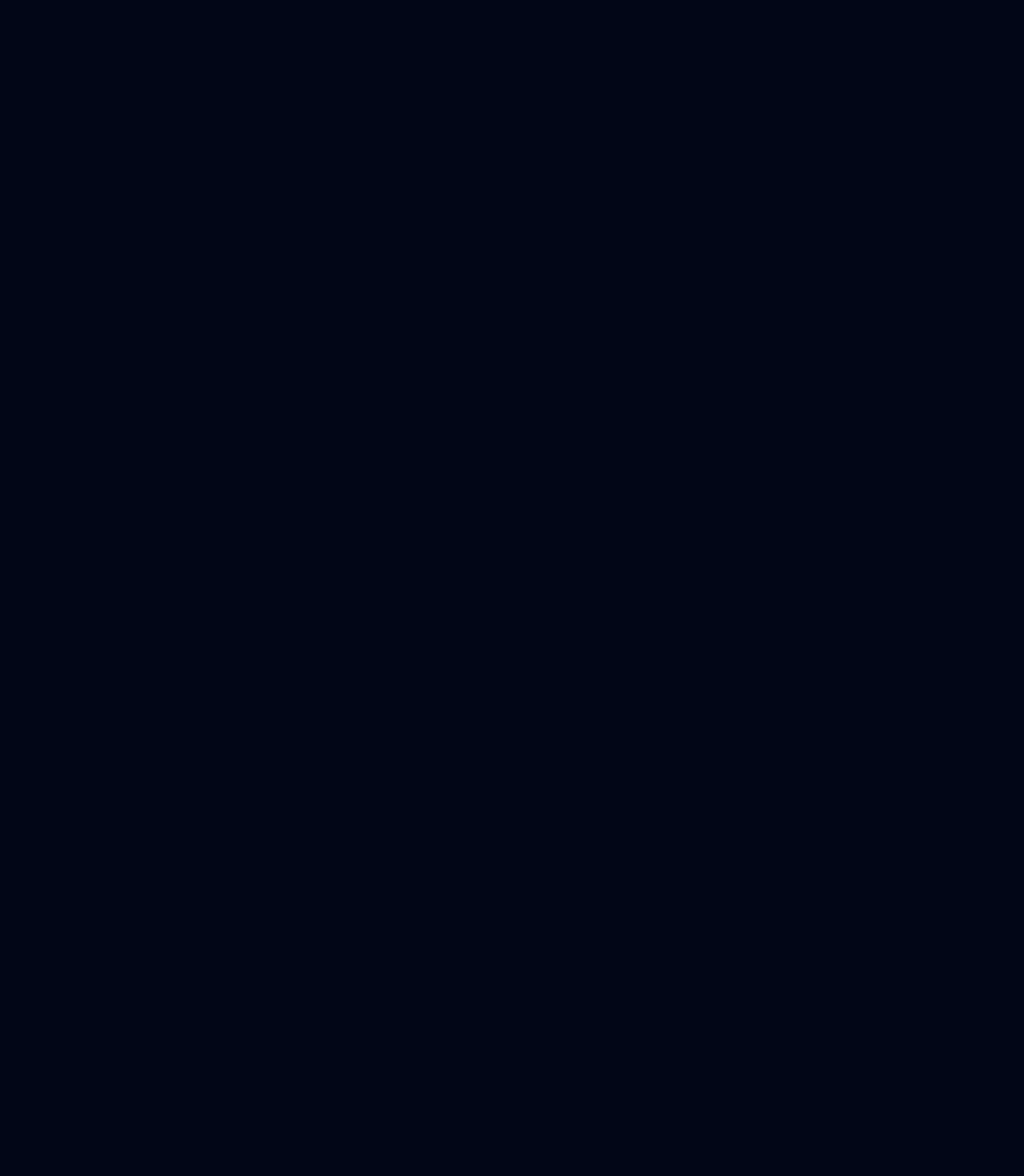
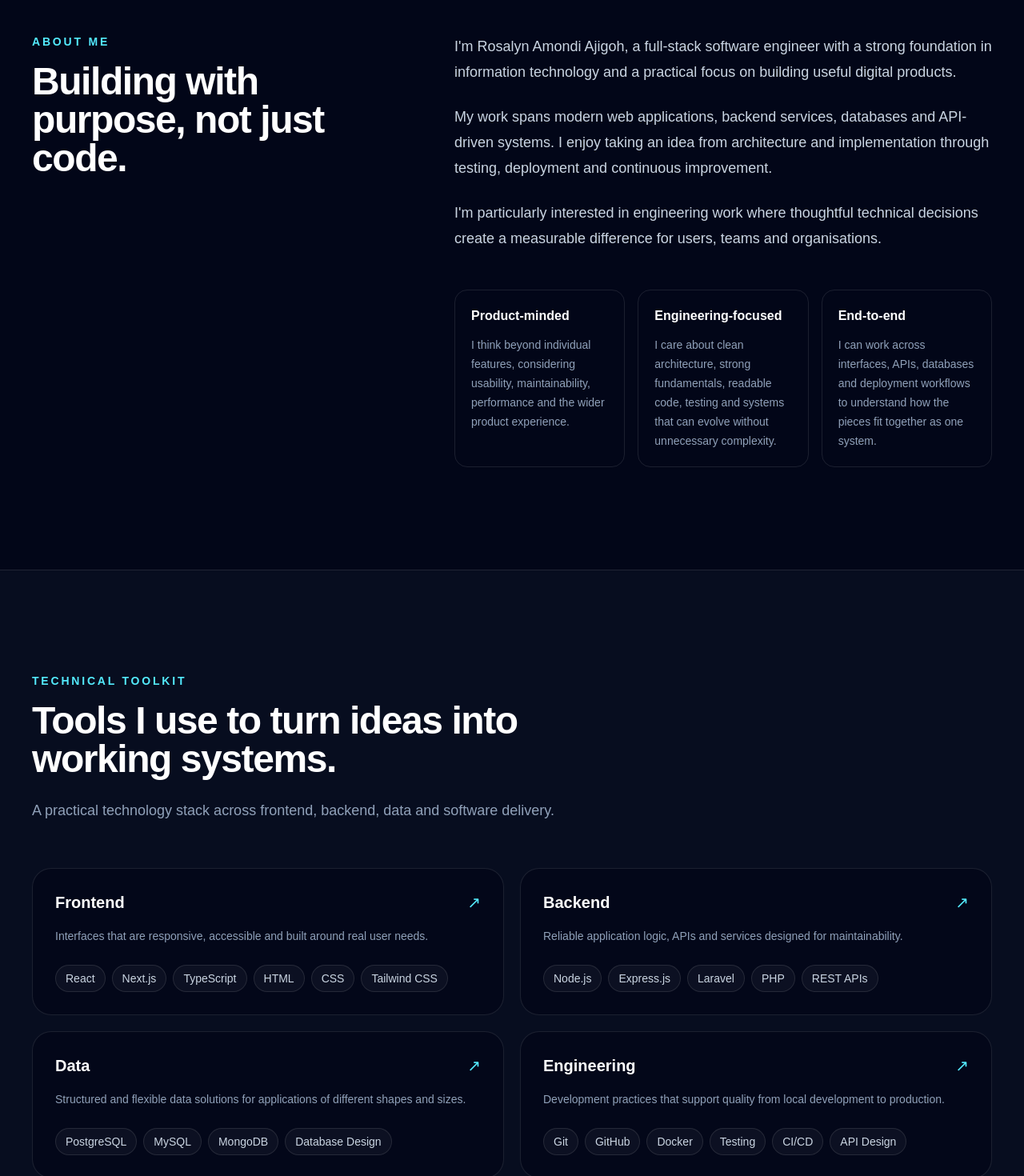
Before and after one commit to Amondi-Ajigoh/rosalyn-portfolio, a Next.js app: page / in a window 1280 px wide. Shown: the part 1120-2590 px from the top of the page at 80% size. Before the commit the page ends 1033 px from the top, so only its background shows below. Built offline with nearby package versions, Linux system fonts and the light colour scheme.

Commit message:
Add portfolio about and skills sections

```diff
--- /dev/null
+++ b/src/app/components/sections/About.tsx
@@ -0,0 +1,86 @@
+import Container from "../ui/Container";
+
+const principles = [
+  {
+    title: "Product-minded",
+    description:
+      "I think beyond individual features, considering usability, maintainability, performance and the wider product experience.",
+  },
+  {
+    title: "Engineering-focused",
+    description:
+      "I care about clean architecture, strong fundamentals, readable code, testing and systems that can evolve without unnecessary complexity.",
+  },
+  {
+    title: "End-to-end",
+    description:
+      "I can work across interfaces, APIs, databases and deployment workflows to understand how the pieces fit together as one system.",
+  },
+];
+
+export default function About() {
+  return (
+    <section
+      id="about"
+      aria-labelledby="about-heading"
+      className="border-t border-white/10 bg-slate-950 py-24 sm:py-32"
+    >
+      <Container>
+        <div className="grid gap-14 lg:grid-cols-[0.8fr_1.2fr] lg:gap-20">
+          <div>
+            <p className="text-sm font-semibold uppercase tracking-[0.2em] text-cyan-300">
+              About me
+            </p>
+
+            <h2
+              id="about-heading"
+              className="mt-4 text-4xl font-semibold tracking-[-0.03em] text-white sm:text-5xl"
+            >
+              Building with purpose, not just code.
+            </h2>
+          </div>
+
+          <div>
+            <div className="space-y-6 text-lg leading-8 text-slate-300">
+              <p>
+                I&apos;m Rosalyn Amondi Ajigoh, a full-stack software engineer
+                with a strong foundation in information technology and a
+                practical focus on building useful digital products.
+              </p>
+
+              <p>
+                My work spans modern web applications, backend services,
+                databases and API-driven systems. I enjoy taking an idea from
+                architecture and implementation through testing, deployment
+                and continuous improvement.
+              </p>
+
+              <p>
+                I&apos;m particularly interested in engineering work where
+                thoughtful technical decisions create a measurable difference
+                for users, teams and organisations.
+              </p>
+            </div>
+
+            <div className="mt-12 grid gap-4 sm:grid-cols-3">
+              {principles.map((principle) => (
+                <article
+                  key={principle.title}
+                  className="rounded-2xl border border-white/10 bg-white/0.03 p-5 transition-colors hover:border-cyan-300/20 hover:bg-white/0.05"
+                >
+                  <h3 className="text-base font-semibold text-white">
+                    {principle.title}
+                  </h3>
+
+                  <p className="mt-3 text-sm leading-6 text-slate-400">
+                    {principle.description}
+                  </p>
+                </article>
+              ))}
+            </div>
+          </div>
+        </div>
+      </Container>
+    </section>
+  );
+}
--- /dev/null
+++ b/src/app/components/sections/Skills.tsx
@@ -0,0 +1,91 @@
+import Container from "../ui/Container";
+
+const skillGroups = [
+  {
+    category: "Frontend",
+    description: "Interfaces that are responsive, accessible and built around real user needs.",
+    technologies: ["React", "Next.js", "TypeScript", "HTML", "CSS", "Tailwind CSS"],
+  },
+  {
+    category: "Backend",
+    description: "Reliable application logic, APIs and services designed for maintainability.",
+    technologies: ["Node.js", "Express.js", "Laravel", "PHP", "REST APIs"],
+  },
+  {
+    category: "Data",
+    description: "Structured and flexible data solutions for applications of different shapes and sizes.",
+    technologies: ["PostgreSQL", "MySQL", "MongoDB", "Database Design"],
+  },
+  {
+    category: "Engineering",
+    description: "Development practices that support quality from local development to production.",
+    technologies: ["Git", "GitHub", "Docker", "Testing", "CI/CD", "API Design"],
+  },
+];
+
+export default function Skills() {
+  return (
+    <section
+      id="skills"
+      aria-labelledby="skills-heading"
+      className="border-t border-white/10 bg-slate-900/40 py-24 sm:py-32"
+    >
+      <Container>
+        <div className="max-w-3xl">
+          <p className="text-sm font-semibold uppercase tracking-[0.2em] text-cyan-300">
+            Technical toolkit
+          </p>
+
+          <h2
+            id="skills-heading"
+            className="mt-4 text-4xl font-semibold tracking-[-0.03em] text-white sm:text-5xl"
+          >
+            Tools I use to turn ideas into working systems.
+          </h2>
+
+          <p className="mt-6 text-lg leading-8 text-slate-400">
+            A practical technology stack across frontend, backend, data and
+            software delivery.
+          </p>
+        </div>
+
+        <div className="mt-14 grid gap-5 md:grid-cols-2">
+          {skillGroups.map((group) => (
+            <article
+              key={group.category}
+              className="group rounded-3xl border border-white/10 bg-slate-950/70 p-7 transition duration-300 hover:-translate-y-1 hover:border-cyan-300/20"
+            >
+              <div className="flex items-center justify-between gap-4">
+                <h3 className="text-xl font-semibold text-white">
+                  {group.category}
+                </h3>
+
+                <span
+                  aria-hidden="true"
+                  className="text-xl text-cyan-300 transition-transform duration-300 group-hover:translate-x-1"
+                >
+                  ↗
+                </span>
+              </div>
+
+              <p className="mt-4 max-w-xl text-sm leading-6 text-slate-400">
+                {group.description}
+              </p>
+
+              <ul className="mt-6 flex flex-wrap gap-2">
+                {group.technologies.map((technology) => (
+                  <li
+                    key={technology}
+                    className="rounded-full border border-white/10 bg-white/[0.04] px-3 py-1.5 text-sm font-medium text-slate-300"
+                  >
+                    {technology}
+                  </li>
+                ))}
+              </ul>
+            </article>
+          ))}
+        </div>
+      </Container>
+    </section>
+  );
+}
--- a/src/app/page.tsx
+++ b/src/app/page.tsx
@@ -1,5 +1,7 @@
 import Navbar from "./components/navigation/Navbar";
+import About from "./components/sections/About";
 import Hero from "./components/sections/Hero";
+import Skills from "./components/sections/Skills";
 
 export default function Home() {
   return (
@@ -8,21 +10,63 @@ export default function Home() {
 
       <main>
         <Hero />
+        <About />
+        <Skills />
 
-        <section id="about" className="sr-only">
-          <h2>About Rosalyn Amondi Ajigoh</h2>
+        <section
+          id="projects"
+          aria-labelledby="projects-heading"
+          className="border-t border-white/10 bg-slate-950 py-24 sm:py-32"
+        >
+          <div className="mx-auto w-full max-w-7xl px-5 sm:px-8 lg:px-10">
+            <p className="text-sm font-semibold uppercase tracking-[0.2em] text-cyan-300">
+              Selected work
+            </p>
+
+            <h2
+              id="projects-heading"
+              className="mt-4 text-4xl font-semibold tracking-[-0.03em] text-white sm:text-5xl"
+            >
+              Projects that demonstrate how I engineer.
+            </h2>
+
+            <p className="mt-6 max-w-2xl text-lg leading-8 text-slate-400">
+              Detailed case studies will showcase architecture, technical
+              decisions, implementation and measurable outcomes.
+            </p>
+          </div>
         </section>
 
-        <section id="projects" className="sr-only">
-          <h2>Projects</h2>
-        </section>
+        <section
+          id="contact"
+          aria-labelledby="contact-heading"
+          className="border-t border-white/10 bg-slate-900/40 py-24 sm:py-32"
+        >
+          <div className="mx-auto w-full max-w-7xl px-5 sm:px-8 lg:px-10">
+            <p className="text-sm font-semibold uppercase tracking-[0.2em] text-cyan-300">
+              Contact
+            </p>
 
-        <section id="skills" className="sr-only">
-          <h2>Technical skills</h2>
-        </section>
+            <h2
+              id="contact-heading"
+              className="mt-4 text-4xl font-semibold tracking-[-0.03em] text-white sm:text-5xl"
+            >
+              Let&apos;s build something useful.
+            </h2>
 
-        <section id="contact" className="sr-only">
-          <h2>Contact</h2>
+            <p className="mt-6 max-w-2xl text-lg leading-8 text-slate-400">
+              I&apos;m open to opportunities where I can contribute to
+              meaningful software products and grow alongside strong
+              engineering teams.
+            </p>
+
+            <a
+              href="mailto:hello@rosalynamondi.dev"
+              className="mt-8 inline-flex rounded-full bg-cyan-300 px-6 py-3.5 text-sm font-bold text-slate-950 transition hover:bg-cyan-200"
+            >
+              Start a conversation
+            </a>
+          </div>
         </section>
       </main>
     </>
```
